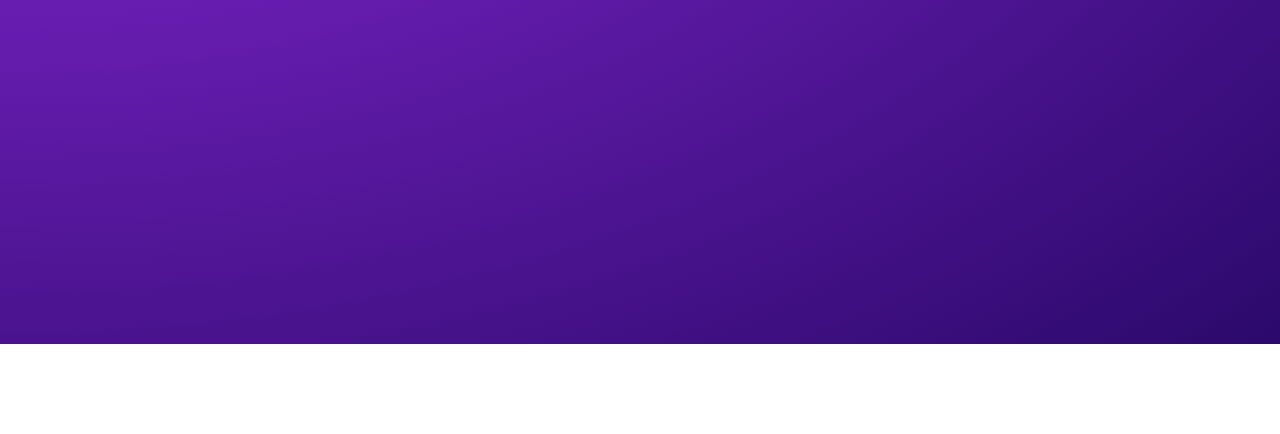
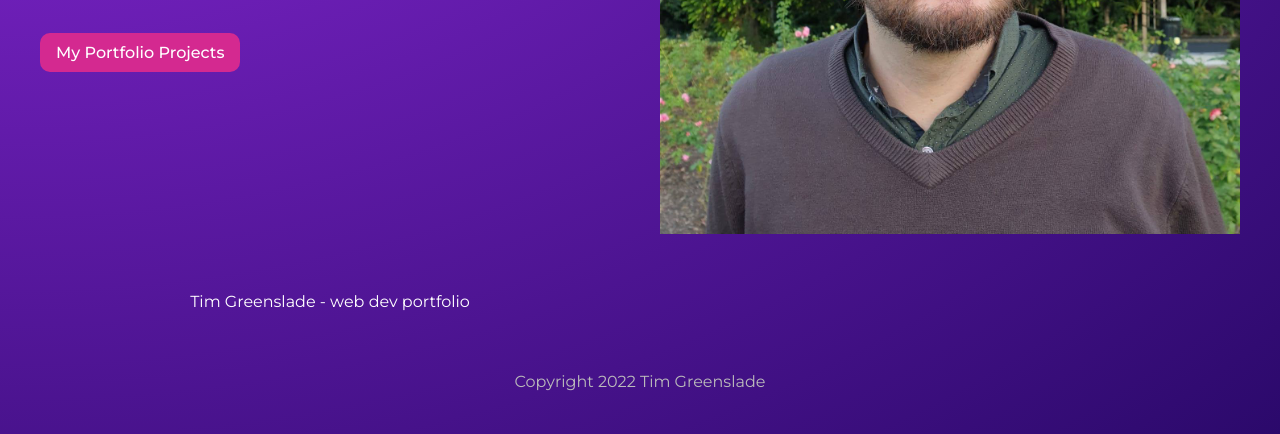
Before and after one commit to treegroves/portfolio-gatsby, a Gatsby site: page / in a window 1280 px wide. Shown: the part 456-890 px from the top of the page. Before the commit the page ends 800 px from the top, so only its background shows below. Built offline with nearby package versions, Linux system fonts and the light colour scheme; Gatsby itself is replaced by a stand-in of ours.

Commit message:
Add site metatdata and page query

```diff
--- a/gatsby-config.js
+++ b/gatsby-config.js
@@ -7,4 +7,9 @@
 module.exports = {
   /* Your site config here */
   plugins: [],
+  siteMetadata: {
+    title: "Tim Greenslade",
+    description: "web dev portfolio",
+    copyright: "This website is copyright 2022 Tim Greenslade",
+  },
 }
--- a/src/pages/index.js
+++ b/src/pages/index.js
@@ -1,9 +1,11 @@
 import React from "react"
-import { Link } from "gatsby"
+import { graphql, Link } from "gatsby"
 import Layout from "../components/Layout"
 import * as styles from "../styles/home.module.css"
 
-export default function Home() {
+export default function Home({ data }) {
+  console.log(data)
+  const { title, description } = data.site.siteMetadata
   return (
     <Layout>
       <section className={styles.header}>
@@ -15,7 +17,22 @@
             My Portfolio Projects
           </Link>
         </div>
+        <img src="/profile.jpg" alt="Profile" style={{ maxWidth: "100%" }} />
+        <p>
+          {title} - {description}
+        </p>
       </section>
     </Layout>
   )
 }
+
+export const query = graphql`
+  query SiteInfo {
+    site {
+      siteMetadata {
+        description
+        title
+      }
+    }
+  }
+`
```
Also changed, not shown: static/profile.jpg (added).
